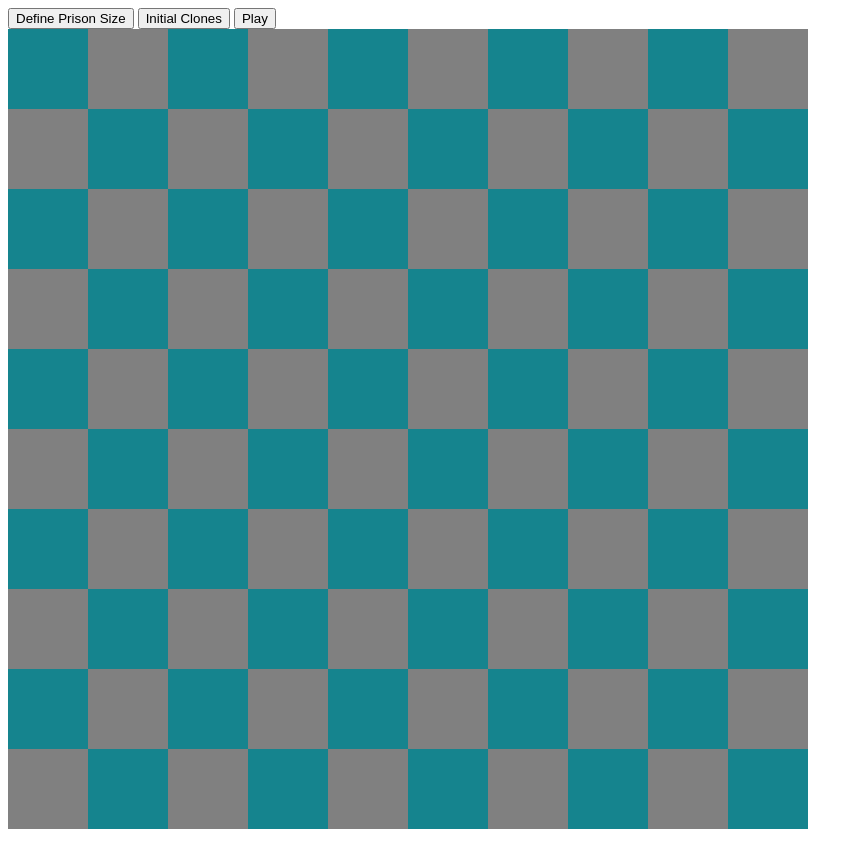
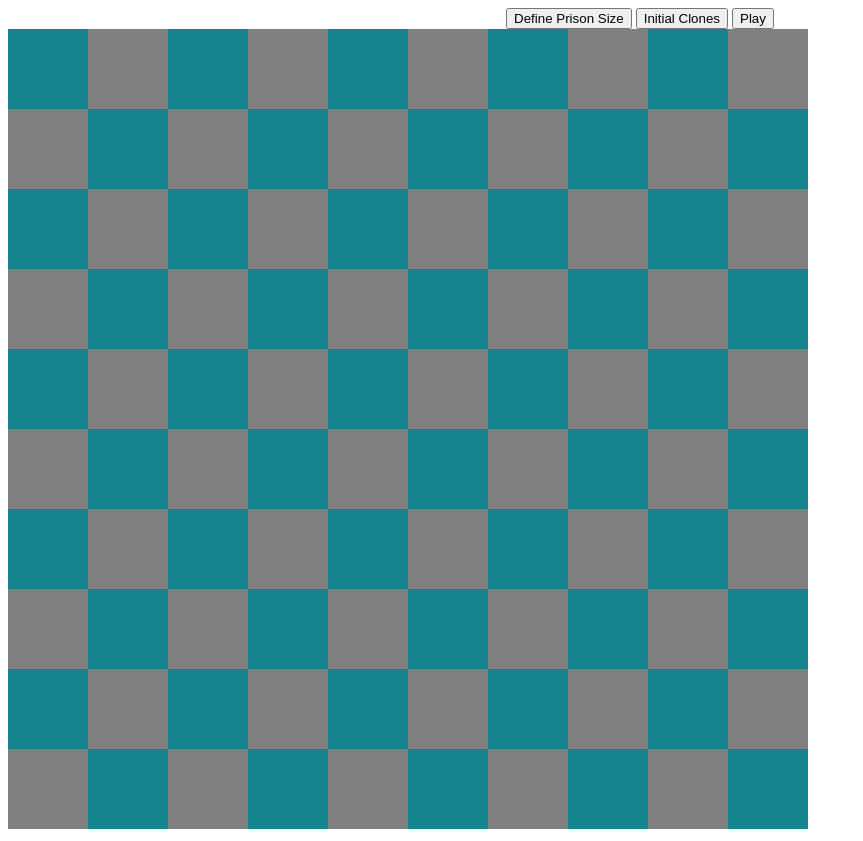
Before and after one commit to kiancm/free-the-clones, a website: page index.html in a window 1280 px wide. Shown: the whole page, without its empty margins (0-863 px from the left). Drawn offline with Linux system fonts and the light colour scheme.

Commit message:
add minimal css

```diff
--- a/index.html
+++ b/index.html
@@ -2,16 +2,15 @@
 <html>
     <head>
         <title>Free the Clones</title>
+        <link rel="stylesheet" href="main.css">
     </head>
     <body>
-        <div id="container">
-            <div id="links">
-                <button id="prison">Define Prison Size</button>
-                <button id="clones">Initial Clones</button>
-                <button id="play">Play</button>
-            </div>
-            <canvas></canvas>
+        <div id="buttons">
+            <button id="prison">Define Prison Size</button>
+            <button id="clones">Initial Clones</button>
+            <button id="play">Play</button>
         </div>
+        <canvas></canvas>
         <script src="main.js"></script>
     </body>
 </html>
--- /dev/null
+++ b/main.css
@@ -0,0 +1,3 @@
+#buttons {
+    text-align: center;
+}
```
